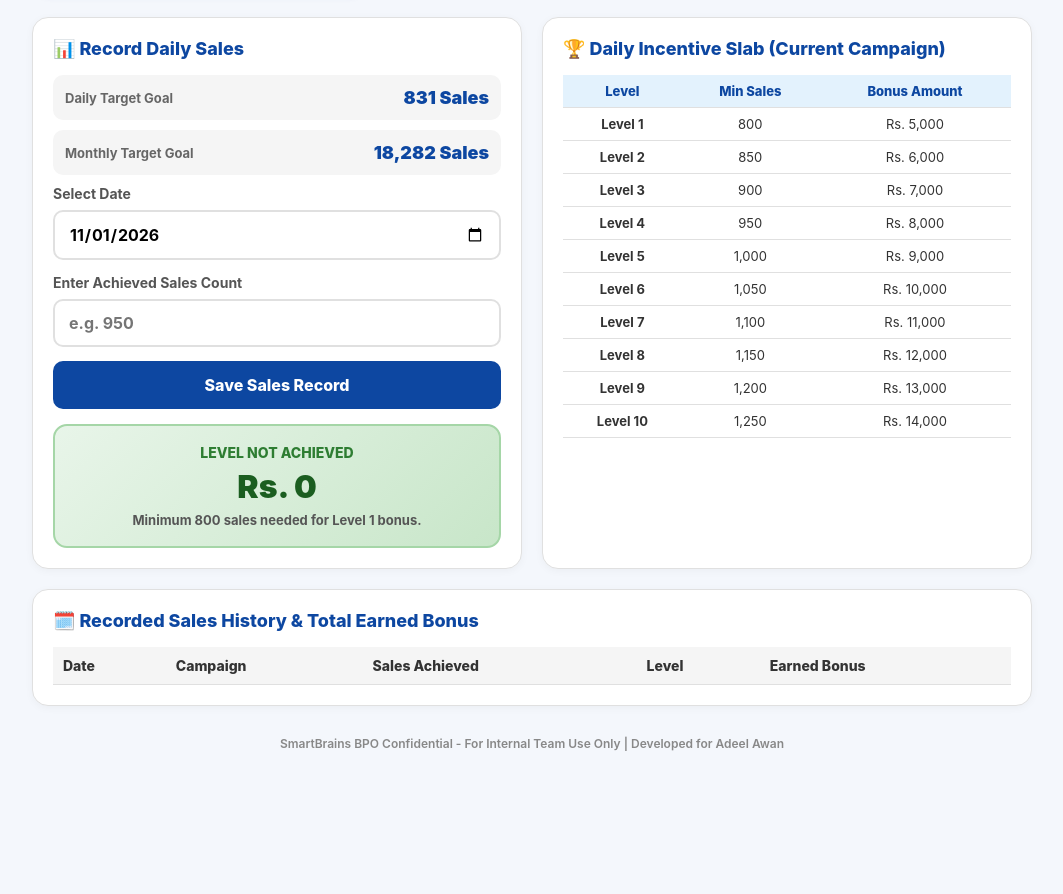
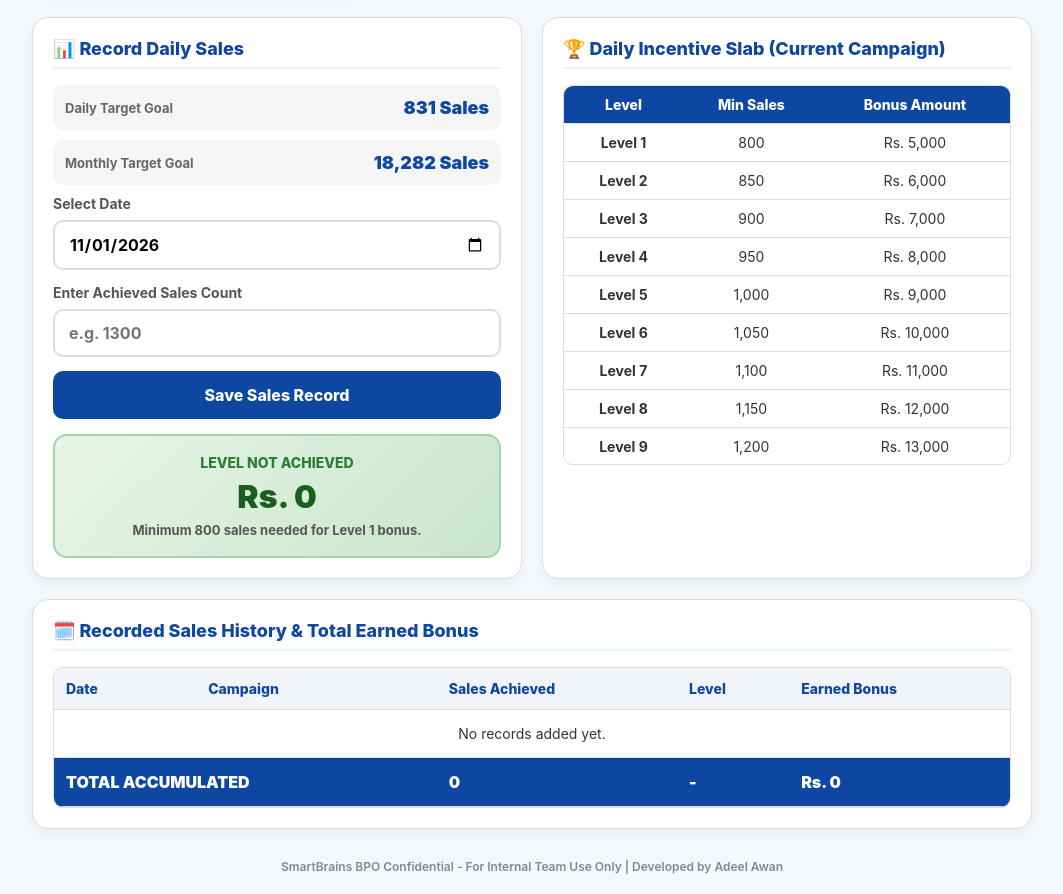
Before and after one commit to adeel-awan-9213646/bonus-portal, a plain HTML site: page index.html in a window 1280 px wide. Shown: the part 238-1132 px from the top of the page, without its empty margins (108-1171 px from the left). Before the commit the page ends 1009 px from the top, so only its background shows below. Drawn offline with Linux system fonts and the light colour scheme.

Commit message:
Refactor styles and update sales input handling
Updated styles and structure for tables and forms, including new table wrappers and adjusted padding. Enhanced sales input field and modified campaign configuration.

```diff
--- a/index.html
+++ b/index.html
@@ -10,9 +10,7 @@
             --accent-blue: #1976d2;
             --light-bg: #f4f7fc;
             --card-bg: #ffffff;
-            --gold-accent: #ffb300;
-            --green-success: #2e7d32;
-            --border-color: #e0e0e0;
+            --border-color: #dcdcdc;
         }
 
         * {
@@ -117,7 +115,7 @@
             border-radius: 16px;
             padding: 20px;
             border: 1px solid var(--border-color);
-            box-shadow: 0 2px 8px rgba(0,0,0,0.04);
+            box-shadow: 0 4px 12px rgba(0,0,0,0.05);
         }
 
         .card-title {
@@ -128,6 +126,8 @@
             display: flex;
             align-items: center;
             gap: 8px;
+            border-bottom: 2px solid #e3f2fd;
+            padding-bottom: 8px;
         }
 
         /* Form Styling */
@@ -223,22 +223,34 @@
         }
 
         /* Tables for Slab Reference */
+        .table-wrapper {
+            width: 100%;
+            overflow-x: auto;
+            max-height: 380px;
+            overflow-y: auto;
+            border: 1px solid var(--border-color);
+            border-radius: 10px;
+        }
+
         .slab-table {
             width: 100%;
             border-collapse: collapse;
-            font-size: 13px;
+            font-size: 14px;
+            background: white;
         }
 
         .slab-table th, .slab-table td {
-            padding: 8px 10px;
+            padding: 10px 12px;
             text-align: center;
             border-bottom: 1px solid var(--border-color);
         }
 
         .slab-table th {
-            background: #e3f2fd;
-            color: var(--primary-blue);
+            background: #0d47a1;
+            color: #ffffff;
             font-weight: 800;
+            position: sticky;
+            top: 0;
         }
 
         .slab-table tr.active-row {
@@ -247,22 +259,41 @@
         }
 
         /* History Table */
+        .history-table-wrapper {
+            width: 100%;
+            overflow-x: auto;
+            border: 1px solid var(--border-color);
+            border-radius: 10px;
+        }
+
         .history-table {
             width: 100%;
             border-collapse: collapse;
-            margin-top: 10px;
             font-size: 14px;
+            background: white;
         }
 
         .history-table th, .history-table td {
-            padding: 10px;
+            padding: 12px;
             text-align: left;
             border-bottom: 1px solid var(--border-color);
         }
 
         .history-table th {
-            background: #f5f5f5;
+            background: #f1f5f9;
+            color: #0d47a1;
             font-weight: 800;
+        }
+
+        .history-table tfoot tr {
+            background-color: #0d47a1;
+            color: #ffffff;
+            font-weight: 900;
+        }
+
+        .history-table tfoot td {
+            padding: 14px 12px;
+            font-size: 16px;
         }
 
         .badge-level {
@@ -333,7 +364,7 @@
 
             <div class="form-group">
                 <label for="dailySalesInput">Enter Achieved Sales Count</label>
-                <input type="number" id="dailySalesInput" class="form-control" placeholder="e.g. 950" oninput="calculateBonusLive()">
+                <input type="number" id="dailySalesInput" class="form-control" placeholder="e.g. 1300" oninput="calculateBonusLive()">
             </div>
 
             <button class="btn-submit" onclick="saveSalesRecord()">Save Sales Record</button>
@@ -351,7 +382,7 @@
             <div class="card-title">
                 🏆 Daily Incentive Slab (Current Campaign)
             </div>
-            <div style="max-height: 380px; overflow-y: auto;">
+            <div class="table-wrapper">
                 <table class="slab-table">
                     <thead>
                         <tr>
@@ -361,7 +392,7 @@
                         </tr>
                     </thead>
                     <tbody id="slabTableBody">
-                        <!-- Populated by JS -->
+                        <!-- Dynamic Slabs -->
                     </tbody>
                 </table>
             </div>
@@ -373,6 +404,7 @@
         <div class="card-title">
             🗓️ Recorded Sales History & Total Earned Bonus
         </div>
+        <div class="history-table-wrapper">
             <table class="history-table">
                 <thead>
                     <tr>
@@ -384,23 +416,35 @@
                     </tr>
                 </thead>
                 <tbody id="historyTableBody">
-                <!-- Recorded Rows -->
+                    <!-- History Rows -->
                 </tbody>
+                <tfoot>
+                    <tr>
+                        <td colspan="2">TOTAL ACCUMULATED</td>
+                        <td id="totalSalesSum">0</td>
+                        <td>-</td>
+                        <td id="totalBonusSum">Rs. 0</td>
+                    </tr>
+                </tfoot>
             </table>
+        </div>
     </div>
 
     <div class="footer-note">
-        SmartBrains BPO Confidential - For Internal Team Use Only | Developed for Adeel Awan
+        SmartBrains BPO Confidential - For Internal Team Use Only | Developed by Adeel Awan
     </div>
 </div>
 
 <script>
-    // Campaign Slabs Data matching exact SmartBrains BPO Incentive Image
     const campaignConfig = {
         ACA: {
             dialer: "Adeel Awan / Laiba",
             monthlyGoal: 18282,
             dailyGoal: 831,
+            baseTarget: 800,
+            stepSales: 50,
+            baseBonus: 5000,
+            stepBonus: 1000,
             slabs: [
                 { level: "Level 1", target: 800, bonus: 5000 },
                 { level: "Level 2", target: 850, bonus: 6000 },
@@ -418,6 +462,10 @@
             dialer: "Mahanoor",
             monthlyGoal: 9328,
             dailyGoal: 424,
+            baseTarget: 400,
+            stepSales: 50,
+            baseBonus: 5000,
+            stepBonus: 1000,
             slabs: [
                 { level: "Level 1", target: 400, bonus: 5000 },
                 { level: "Level 2", target: 450, bonus: 6000 },
@@ -435,6 +483,10 @@
             dialer: "Hamza / Tayyab",
             monthlyGoal: 45540,
             dailyGoal: 2070,
+            baseTarget: 2100,
+            stepSales: 200,
+            baseBonus: 5000,
+            stepBonus: 1000,
             slabs: [
                 { level: "Level 1", target: 2100, bonus: 5000 },
                 { level: "Level 2", target: 2300, bonus: 6000 },
@@ -456,9 +508,8 @@
     function switchCampaign(campName, btnElement) {
         activeCampaign = campName;
         document.querySelectorAll('.tab-btn').forEach(b => b.classList.remove('active'));
-        btnElement.classList.add('active');
+        if(btnElement) btnElement.classList.add('active');
 
-        // Update Target Labels
         const cfg = campaignConfig[activeCampaign];
         document.getElementById('dispDailyGoal').innerText = cfg.dailyGoal.toLocaleString() + " Sales";
         document.getElementById('dispMonthlyGoal').innerText = cfg.monthlyGoal.toLocaleString() + " Sales";
@@ -467,10 +518,38 @@
         calculateBonusLive();
     }
 
+    function getDynamicLevel(sales) {
+        const cfg = campaignConfig[activeCampaign];
+        if (sales < cfg.baseTarget) return null;
+
+        const steps = Math.floor((sales - cfg.baseTarget) / cfg.stepSales);
+        const levelNum = steps + 1;
+        const target = cfg.baseTarget + (steps * cfg.stepSales);
+        const bonus = cfg.baseBonus + (steps * cfg.stepBonus);
+
+        return {
+            level: "Level " + levelNum,
+            target: target,
+            bonus: bonus
+        };
+    }
+
     function renderSlabTable(activeLevelName = null) {
         const tbody = document.getElementById('slabTableBody');
+        if(!tbody) return;
         tbody.innerHTML = '';
-        const slabs = campaignConfig[activeCampaign].slabs;
+
+        let slabs = JSON.parse(JSON.stringify(campaignConfig[activeCampaign].slabs));
+
+        // Extended view if higher level unlocked
+        const inputVal = parseInt(document.getElementById('dailySalesInput').value) || 0;
+        const dynamicObj = getDynamicLevel(inputVal);
+        if (dynamicObj && dynamicObj.bonus > 14000) {
+            let exists = slabs.some(s => s.level === dynamicObj.level);
+            if (!exists) {
+                slabs.push(dynamicObj);
+            }
+        }
 
         slabs.forEach(s => {
             const tr = document.createElement('tr');
@@ -488,15 +567,7 @@
 
     function calculateBonusLive() {
         const inputVal = parseInt(document.getElementById('dailySalesInput').value) || 0;
-        const slabs = campaignConfig[activeCampaign].slabs;
-
-        let unlockedSlab = null;
-        for (let i = slabs.length - 1; i >= 0; i--) {
-            if (inputVal >= slabs[i].target) {
-                unlockedSlab = slabs[i];
-                break;
-            }
-        }
+        const unlockedSlab = getDynamicLevel(inputVal);
 
         if (unlockedSlab) {
             document.getElementById('resLevelTag').innerText = "🎉 " + unlockedSlab.level + " Unlocked!";
@@ -504,9 +575,10 @@
             document.getElementById('resMsg').innerText = `Congratulations! You achieved ${inputVal} sales today.`;
             renderSlabTable(unlockedSlab.level);
         } else {
+            const cfg = campaignConfig[activeCampaign];
             document.getElementById('resLevelTag').innerText = "Level Not Achieved";
             document.getElementById('resBonusVal').innerText = "Rs. 0";
-            document.getElementById('resMsg').innerText = `Minimum ${slabs[0].target} sales needed for Level 1 bonus.`;
+            document.getElementById('resMsg').innerText = `Minimum ${cfg.baseTarget} sales needed for Level 1 bonus.`;
             renderSlabTable(null);
         }
     }
@@ -520,14 +592,7 @@
             return;
         }
 
-        const slabs = campaignConfig[activeCampaign].slabs;
-        let unlockedSlab = null;
-        for (let i = slabs.length - 1; i >= 0; i--) {
-            if (inputVal >= slabs[i].target) {
-                unlockedSlab = slabs[i];
-                break;
-            }
-        }
+        const unlockedSlab = getDynamicLevel(inputVal);
 
         salesRecords.push({
             date: dateVal,
@@ -543,14 +608,23 @@
 
     function renderHistoryTable() {
         const tbody = document.getElementById('historyTableBody');
+        if(!tbody) return;
         tbody.innerHTML = '';
+
+        let grandTotalSales = 0;
+        let grandTotalBonus = 0;
 
         if (salesRecords.length === 0) {
             tbody.innerHTML = `<tr><td colspan="5" style="text-align:center; padding: 15px;">No records added yet.</td></tr>`;
+            document.getElementById('totalSalesSum').innerText = "0";
+            document.getElementById('totalBonusSum').innerText = "Rs. 0";
             return;
         }
 
         salesRecords.forEach(rec => {
+            grandTotalSales += rec.sales;
+            grandTotalBonus += rec.bonus;
+
             const tr = document.createElement('tr');
             tr.innerHTML = `
                 <td><strong>${rec.date}</strong></td>
@@ -561,10 +635,17 @@
             `;
             tbody.appendChild(tr);
         });
+
+        // Update Total Summary
+        document.getElementById('totalSalesSum').innerText = grandTotalSales.toLocaleString();
+        document.getElementById('totalBonusSum').innerText = "Rs. " + grandTotalBonus.toLocaleString();
     }
 
-    // Initialize Page
+    // Initialize Page on Load
+    window.onload = function() {
         switchCampaign('ACA', document.querySelectorAll('.tab-btn')[0]);
+        renderHistoryTable();
+    };
 </script>
 
 </body>
```
Lines whose indentation alone changed are shown as unchanged.
